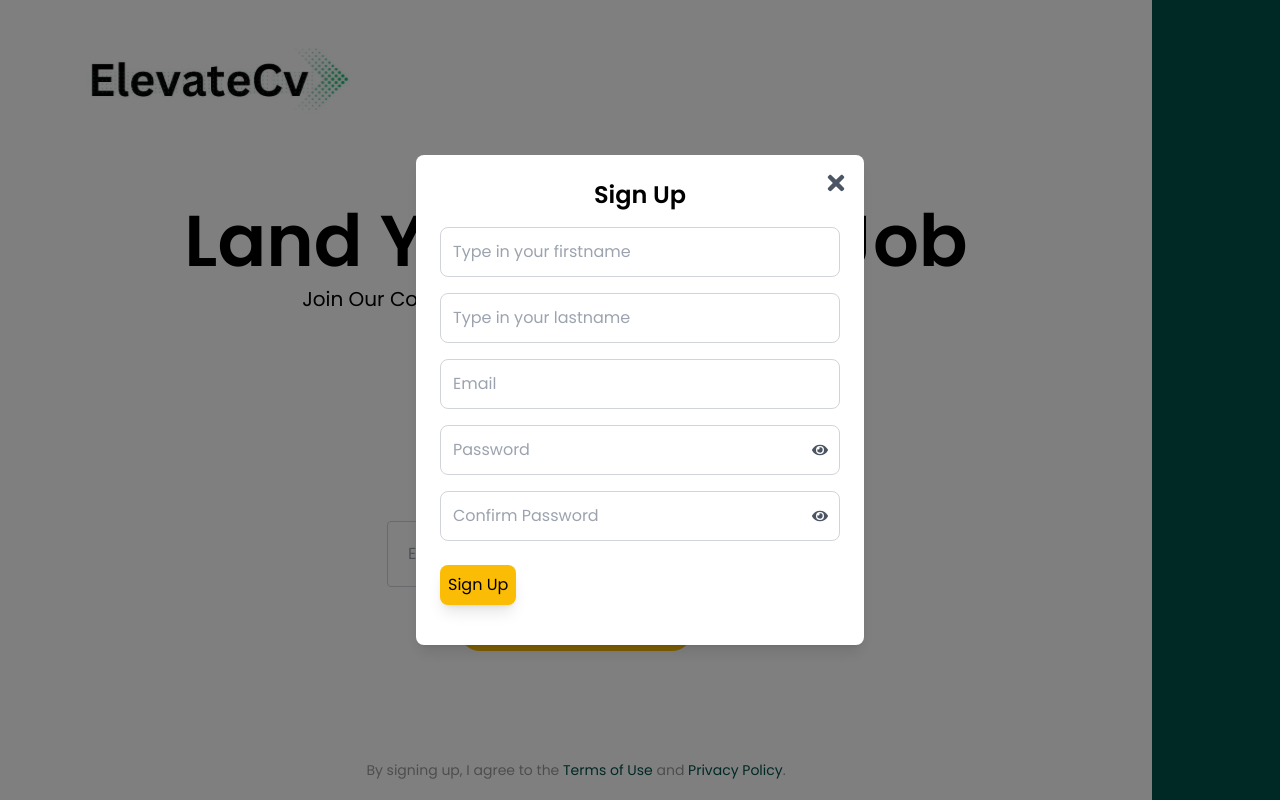
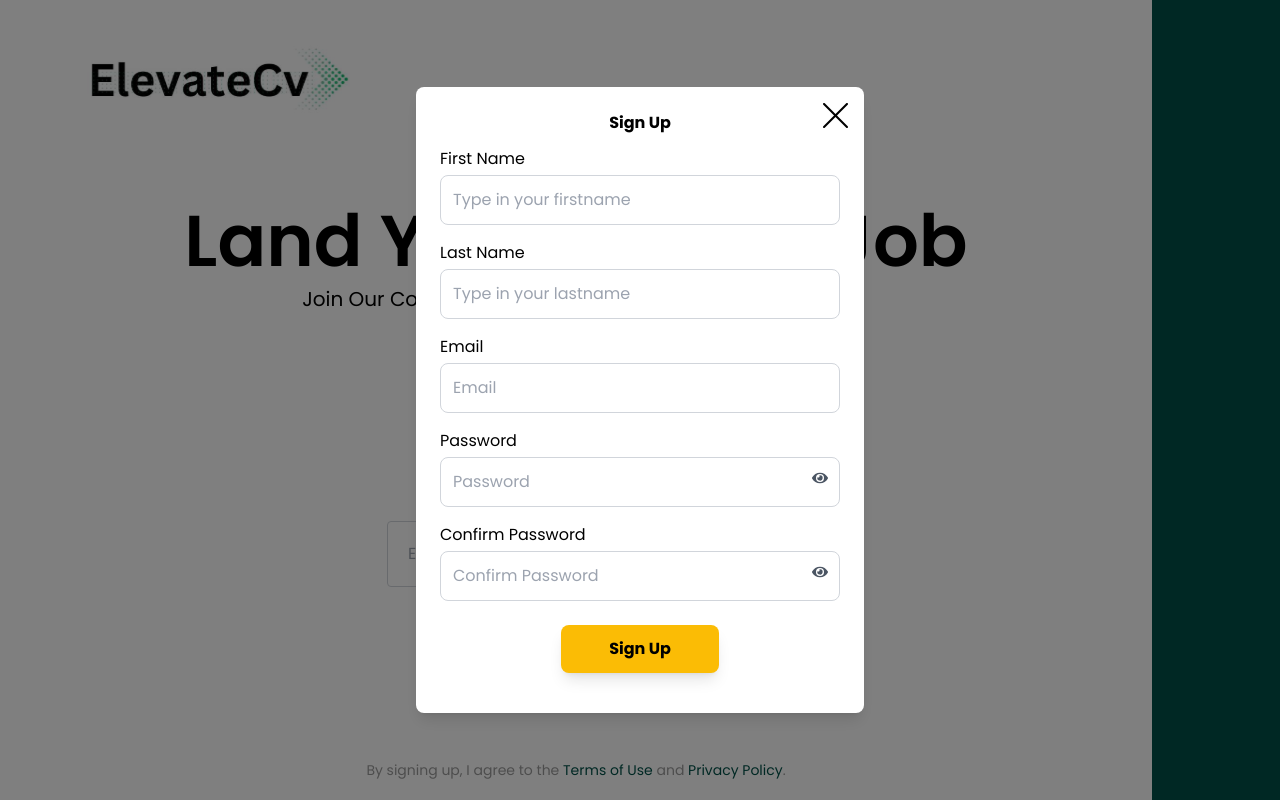
Before and after one commit to onuorachidimma/cv_maker, a React (Vite) app: page /signup in a window 1280 px wide. Both pictures are taken after a click on the button "Sign Up - It's Completely Free". Built offline with nearby package versions, Linux system fonts and the light colour scheme.

Commit message:
wrapping up the modal

```diff
--- a/index.html
+++ b/index.html
@@ -3,6 +3,10 @@
   <head>
     <meta charset="UTF-8" />
     <link rel="icon" type="image/svg+xml" href="/vite.svg" />
+    <link
+      rel="stylesheet"
+      href="https://fonts.googleapis.com/css2?family=Poppins:wght@400;500;600;700&display=swap"
+    />
     <meta name="viewport" content="width=device-width, initial-scale=1.0" />
     <title>ElevateCV</title>
   </head>
--- a/src/components/Modal.jsx
+++ b/src/components/Modal.jsx
@@ -1,6 +1,7 @@
 import { useState } from "react";
 import PropTypes from "prop-types";
-import { FaEye, FaTimes } from "react-icons/fa";
+import { FaEye, FaEyeSlash } from "react-icons/fa";
+import Vector_icon from "../assets/images/Vector-icon.svg";
 
 function Modal({ closeModal }) {
   const [email, setEmail] = useState("");
@@ -9,7 +10,7 @@ function Modal({ closeModal }) {
   const [passwordVisible, setPasswordVisible] = useState(false);
   const [confirmPasswordVisible, setConfirmPasswordVisible] = useState(false);
   const [errors, setErrors] = useState({});
-  const [passwordCriteria, setPasswordCriteria] = useState({
+  const [setPasswordCriteria] = useState({
     length: false,
     capital: false,
     lowercase: false,
@@ -68,23 +69,26 @@ function Modal({ closeModal }) {
   };
 
   return (
-    <div className="fixed inset-0 flex items-center justify-center bg-black bg-opacity-50 z-50">
+    <div className=" text-20px font-sans fixed inset-0 flex items-center justify-center bg-black bg-opacity-50 z-50">
       <div className="bg-white rounded-lg shadow-lg p-6 w-11/12 max-w-md mx-auto relative">
+        <p className="font-bold text-center pb-3">Sign Up</p>
+
         <button
           type="button"
           onClick={closeModal}
           className="absolute top-4 right-4 text-gray-600 hover:text-gray-800"
         >
-          <FaTimes size={24} />
+          <img src={Vector_icon} alt="vector-icon" />
         </button>
-        <h2 className="text-2xl font-semibold mb-4 text-center">Sign Up</h2>
         <div className="mb-4">
+          <p className="pb-1">First Name</p>
           <input
             placeholder="Type in your firstname"
             className="w-full p-3 border border-gray-300 rounded-lg focus:outline-none focus:ring-2 focus:ring-blue-500"
           />
         </div>
         <div className="mb-4">
+          <p className="pb-1">Last Name</p>
           <input
             placeholder="Type in your lastname"
             className="w-full p-3 border border-gray-300 rounded-lg focus:outline-none focus:ring-2 focus:ring-blue-500"
@@ -92,6 +96,8 @@ function Modal({ closeModal }) {
         </div>
 
         <div className="mb-4">
+          <p className="pb-1">Email</p>
+
           <input
             type="email"
             placeholder="Email"
@@ -104,6 +110,7 @@ function Modal({ closeModal }) {
           )}
         </div>
         <div className="mb-4 relative">
+          <p className="pb-1">Password</p>
           <input
             type={passwordVisible ? "text" : "password"}
             placeholder="Password"
@@ -116,13 +123,18 @@ function Modal({ closeModal }) {
             onClick={() => setPasswordVisible(!passwordVisible)}
             className="absolute inset-y-0 right-0 pr-3 flex items-center text-gray-600"
           >
-            <FaEye />
+            {passwordVisible ? (
+              <FaEyeSlash className="mt-5" />
+            ) : (
+              <FaEye className="mt-5" />
+            )}
           </button>
           {errors.password && (
             <p className="text-red-500 text-xs mt-1">{errors.password}</p>
           )}
         </div>
         <div className="mb-6 relative">
+          <p className="pb-1">Confirm Password</p>
           <input
             type={confirmPasswordVisible ? "text" : "password"}
             placeholder="Confirm Password"
@@ -135,17 +147,21 @@ function Modal({ closeModal }) {
             onClick={() => setConfirmPasswordVisible(!confirmPasswordVisible)}
             className="absolute inset-y-0 right-0 pr-3 flex items-center text-gray-600"
           >
-            <FaEye />
+            {passwordVisible ? (
+              <FaEyeSlash className="mt-5" />
+            ) : (
+              <FaEye className="mt-5" />
+            )}
           </button>
           {errors.confirmPassword && (
-            <p className="text-red-500 text-xs mt-1">
+            <p className="text-orange-700 -500 text-xs mt-1">
               {errors.confirmPassword}
             </p>
           )}
         </div>
         <button
           onClick={handleSignUp}
-          className="px-2 py-2 bg-[#FBBC05] rounded-lg shadow-lg hover:bg-[#FBBC05] transition duration-300 mb-4 text-md"
+          className=" font-bold px-12 py-3 bg-[#FBBC05] rounded-lg shadow-lg hover:bg-[#FBBC05] transition duration-300 mb-4 text-md mx-auto block"
         >
           Sign Up
         </button>
--- a/src/components/SocialAuthButtons.jsx
+++ b/src/components/SocialAuthButtons.jsx
@@ -3,7 +3,7 @@ import linkedinIcon from "../assets/images/Lindin-icon.svg";
 
 function SocialAuthButtons() {
   return (
-    <div className="social-auth-buttons justify-center  items-center flex flex-col gap-2">
+    <div className=" font-sans social-auth-buttons justify-center  items-center flex flex-col gap-2">
       <button
         className=" bg-[#4285F4] text-[#FFFFFF] w-80 py-2 text-xs sm:text-x md:text-base font-medium  flex  gap-2 justify-center items-center rounded-full"
         type="submit"
--- a/src/pages/Signup.jsx
+++ b/src/pages/Signup.jsx
@@ -15,7 +15,7 @@ function Signup() {
   };
 
   return (
-    <div className="flex h-screen">
+    <div className=" font-sans flex h-screen">
       <div className="flex h-full flex-1 flex-col bg-white p-5">
         <div className="h-full flex flex-col">
           <img className="h-24 w-96" src={Logo} alt="Logo" />
```
Also changed, not shown: src/assets/images/Vector-icon.svg (added).
